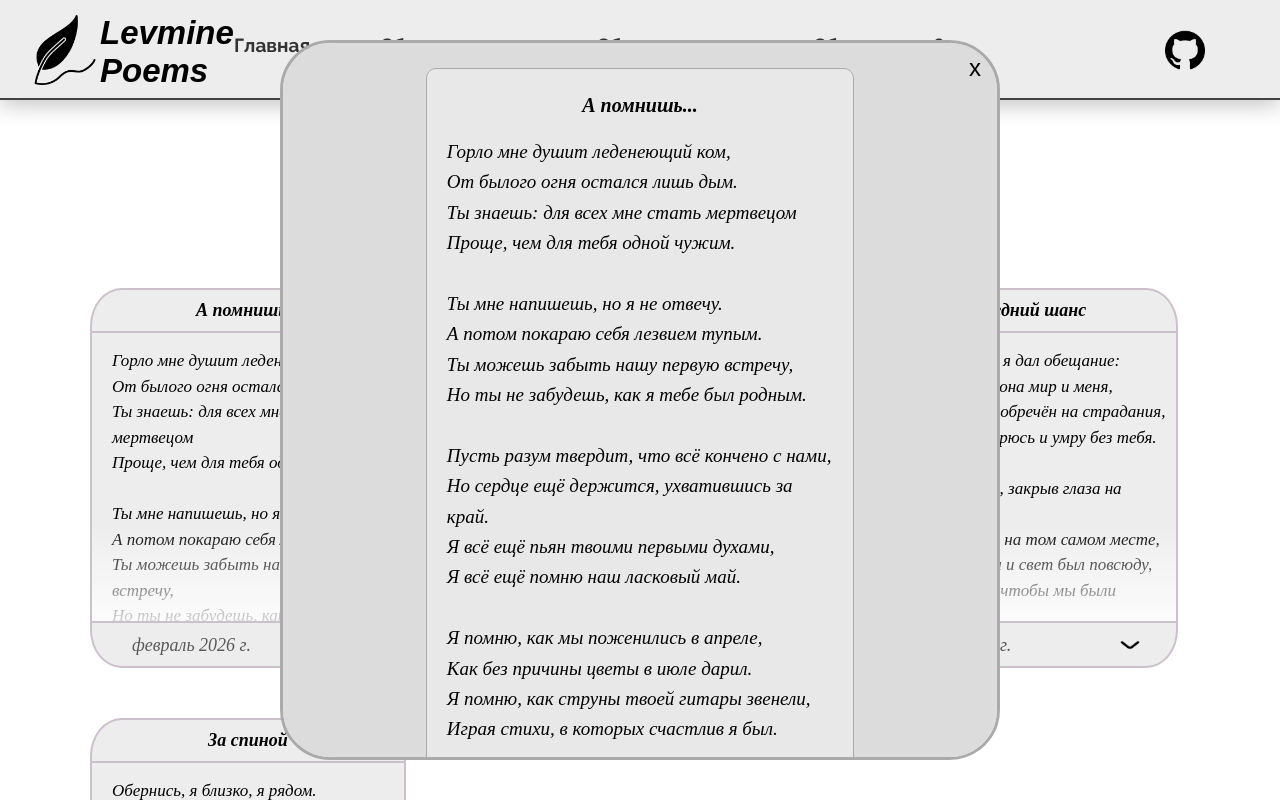
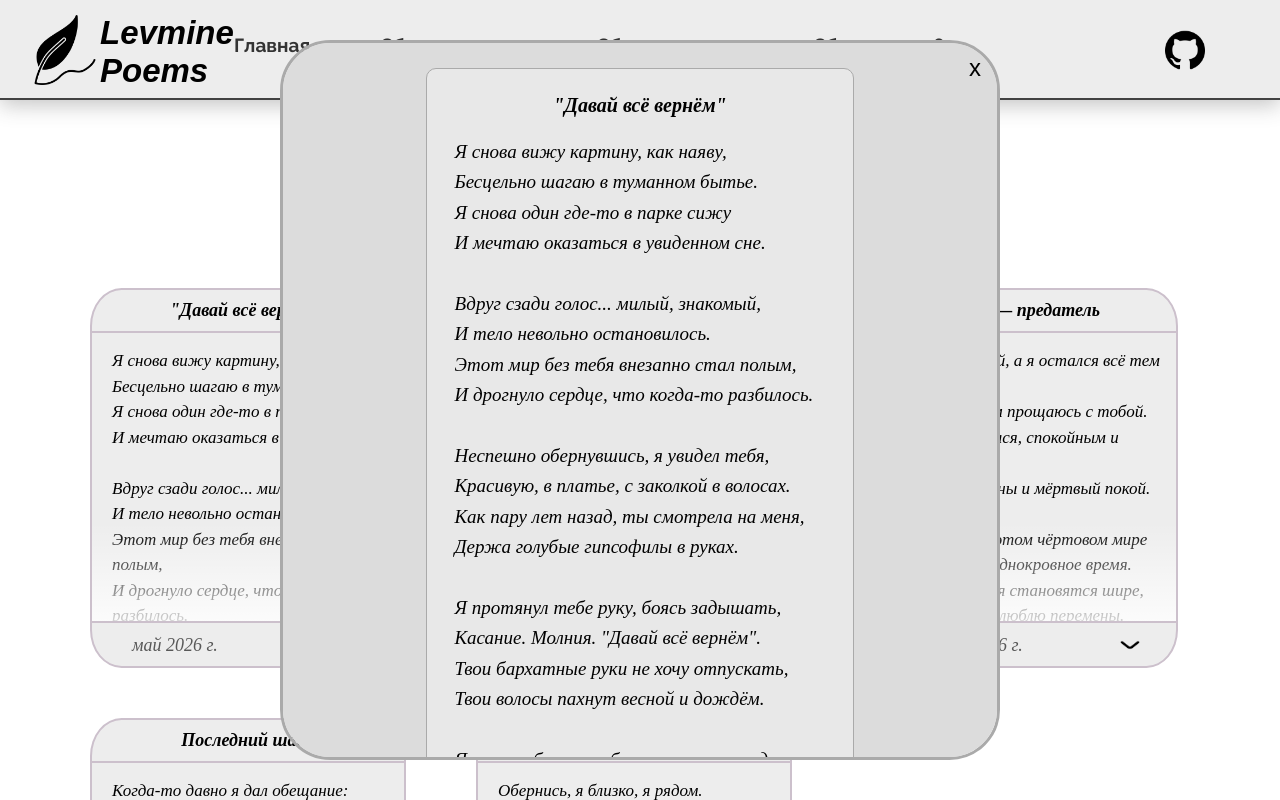
Before and after one commit to levmine-btw/Poems, a plain HTML site: page 2026-2027/col26-27.html in a window 1280 px wide. Both pictures are taken after a click on the element 357 px from the left and 647 px from the top of the page. Shown: the top 800 px of the page. Drawn offline with Linux system fonts and the light colour scheme.

Commit message:
add new poem

```diff
--- a/2026-2027/col26-27.html
+++ b/2026-2027/col26-27.html
@@ -69,6 +69,45 @@
         <p class="recommendations__title">Сборник 2026-2027</p>
 
         <div class="poems">
+
+        <!-- Poem 5 -->
+            <div class="poems__item">
+                <script>loadPoemToPage("./poems-2026-2027/poem5.txt", prefix='poem5');</script>
+                <div class="poem__title" id="poem5__title"></div>
+                <div class="poem__container">
+
+                    <div class="poem__text" id="poem5__text"></div> <!-- /poem__text -->
+
+                </div> <!-- /poem__container -->
+
+                <div class="under__poem">
+
+                    <div class="poem__date" id="poem5__date"></div>
+
+                    <div class="poem__actions">
+                        <div class="poem__show-more" data-index="5">
+                            <img src="../images/recommendations/angle.png"
+                            alt="" width="32px" height="25px">
+                        </div>
+                    </div> <!-- /poem__actions -->
+
+                </div> <!-- /under__poem -->
+
+            </div> <!-- /poems__item -->
+
+            <div class="poem-overlay" data-index="5">
+            <div class="poem-content">
+                <button class="close-btn" id="close-poem">x</button>
+                <script>loadPoemToOverlay("./poems-2026-2027/poem5.txt", "poem5");</script>
+                <div class="poem-inner">
+                <div class="poem-title" id="poem5-title"></div>
+                    <div class="poem-text" id="poem5-text"></div>
+
+        <div class="poem-date" id="poem5-date"></div>
+
+                        </div> <!-- /poem-inner -->
+                </div> <!-- /poem-content -->
+            </div> <!-- /poem-overlay -->
 
         <!-- Poem 4 -->
             <div class="poems__item">
```
Also changed, not shown: index.html (+39 -0 lines), 2026-2027/poems-2026-2027/poem5.txt (added), recom-poems/poem15.txt (added).
